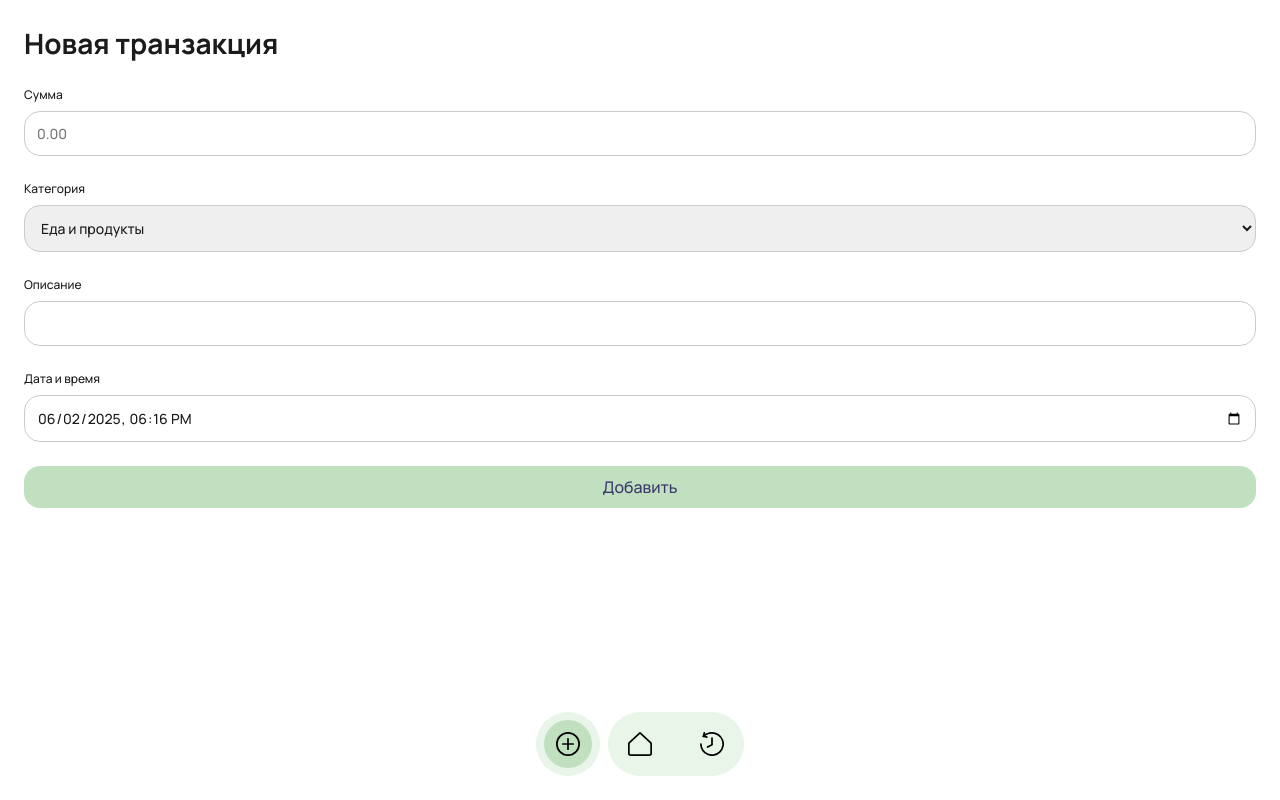
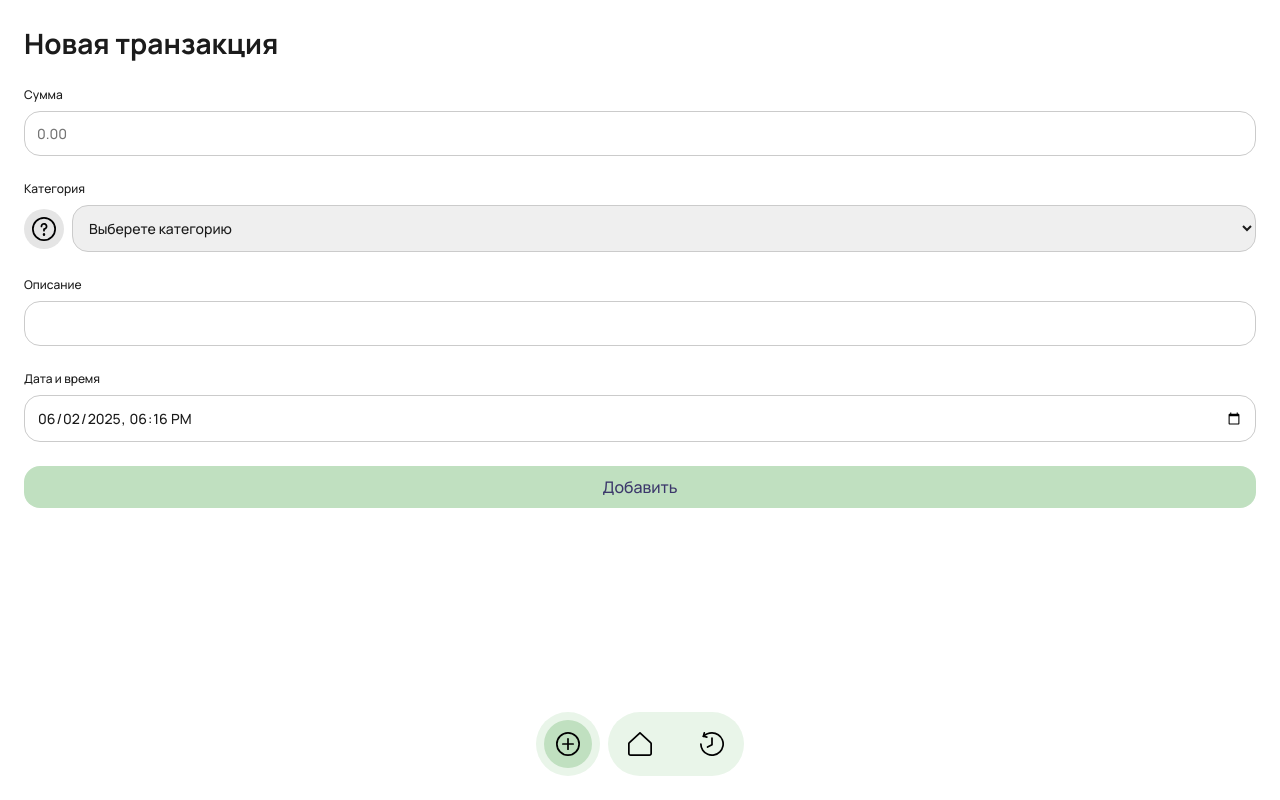
Before and after one commit to notrodi/cost-control, a React (Vite) app: page / in a window 1280 px wide. Both pictures are taken after a click on the element 568 px from the left and 744 px from the top of the page. Built offline with nearby package versions, Linux system fonts and the light colour scheme.

Commit message:
added an icon to the category selector

```diff
--- a/src/components/TransactionForm/TransactionForm.scss
+++ b/src/components/TransactionForm/TransactionForm.scss
@@ -23,6 +23,28 @@
     font-weight: 500;
   }
 
+  &__category {
+    display: flex;
+    align-items: center;
+    gap: 0.5rem;
+
+    &__icon {
+      width: 2.5rem;
+      height: 2.5rem;
+      padding: 0.5rem;
+      border-radius: 1.25rem;
+
+      img {
+        width: 100%;
+        height: auto;
+      }
+    }
+
+    .transaction-form__input {
+      flex-grow: 1;
+    }
+  }
+
   &__button {
     padding: 0.625rem;
     border: none;
--- a/src/components/TransactionForm/TransactionForm.tsx
+++ b/src/components/TransactionForm/TransactionForm.tsx
@@ -1,16 +1,16 @@
 import { useState } from 'react';
-import { getCategoryTitle } from '../../functions';
+import { getCategoryColor, getCategoryTitle } from '../../functions';
 import { Category } from '../../types';
 import './TransactionForm.scss';
 
 export default function TransactionForm() {
-  const FOMR_DEFAULT_VALUE = {
+  const FORM_DEFAULT_VALUE = {
     value: '',
-    category: Category.Products,
+    category: '',
     description: '',
     date: new Date().toISOString().slice(0, 16)
   }
-  const [form, setForm] = useState(FOMR_DEFAULT_VALUE);
+  const [form, setForm] = useState(FORM_DEFAULT_VALUE);
 
 
   function handleSubmit(event: React.FormEvent) {
@@ -22,7 +22,7 @@ export default function TransactionForm() {
       value: (Number(form.value))
     });
 
-    setForm(FOMR_DEFAULT_VALUE);
+    setForm(FORM_DEFAULT_VALUE);
   }
 
   return (
@@ -53,16 +53,30 @@ export default function TransactionForm() {
         <label
           className="transaction-form__label"
           htmlFor="category">Категория</label>
+          <div className="transaction-form__category">
+            <div
+              className="transaction-form__category__icon"
+              style={{
+                background: form.category
+                  ? getCategoryColor(form.category as Category)
+                  : '#e5e5e5'
+              }} >
+              <img src={ form.category
+                ? `/categories/icon-${form.category}.svg`
+                : '/categories/icon-question.svg' } alt="icon" />
+            </div>
             <select
               className="transaction-form__input"
               id="category"
               value={ form.category }
               onChange={ (event) => setForm(prev => ({ ...prev, category: event.target.value as Category })) } >
+              <option value="" hidden>Выберете категорию</option>
               {
                 Object.values(Category)
                   .map(category => <option key={ category } value={ category }>{ getCategoryTitle(category) }</option>)
               }
             </select>
+          </div>
       </div>
 
       <div className="transaction-form__item">
```
Also changed, not shown: public/categories/icon-question.svg (added). Lines whose indentation alone changed are shown as unchanged.
